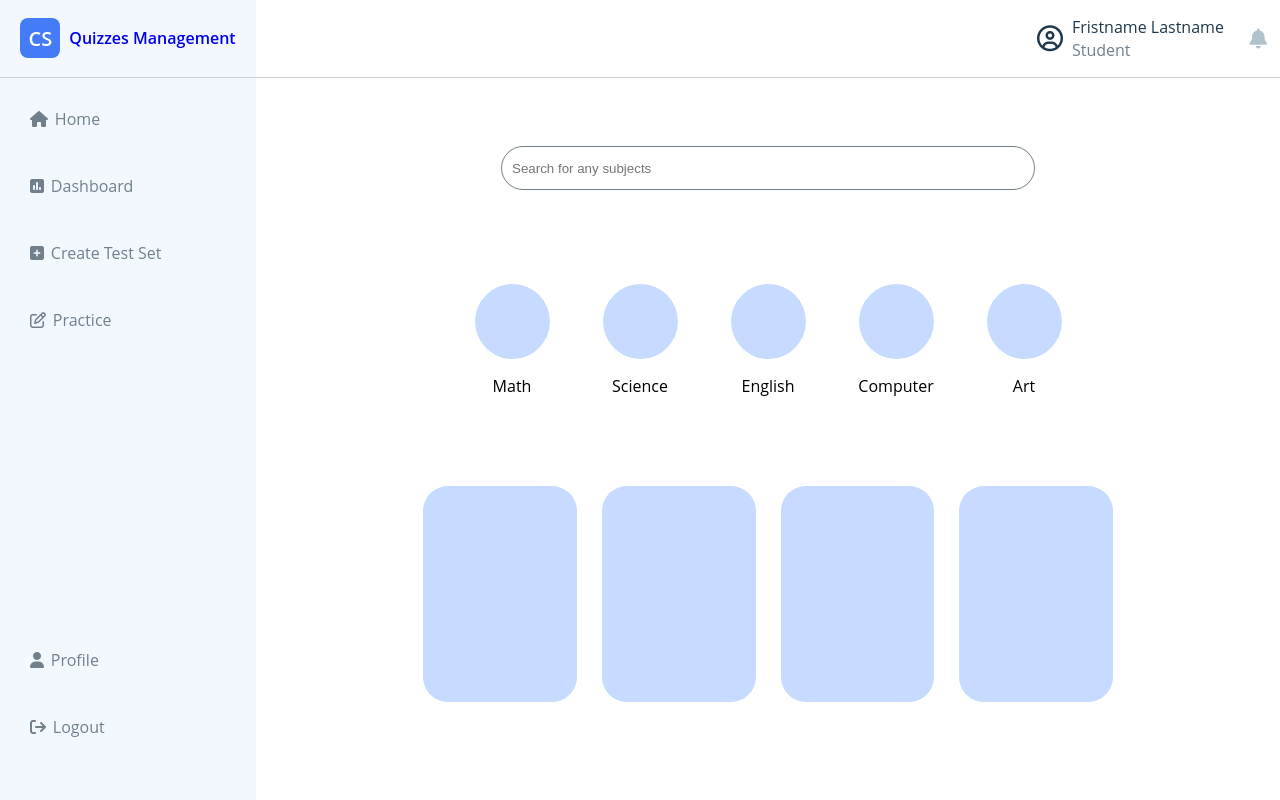
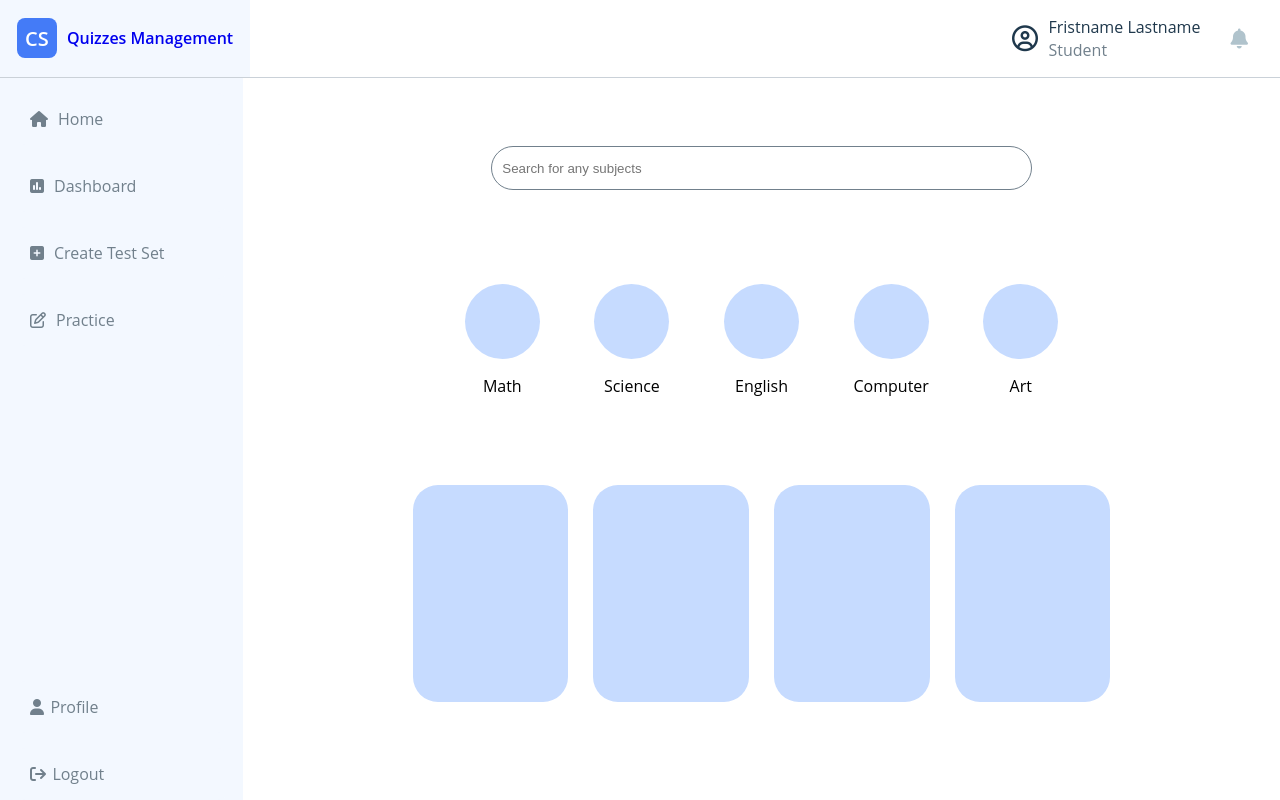
Before and after one commit to Putthakun/QuizzesManagementProject, a Django app: page /home_page/ in a window 1280 px wide. Run offline with Django 5.2, Linux system fonts and the light colour scheme; some libraries are stand-ins or nearby versions.

Commit message:
Adjust CSS
Home page and Subject page

```diff
--- a/mysite/blog/static/blog/css/home_page3.css
+++ b/mysite/blog/static/blog/css/home_page.css
@@ -19,11 +19,13 @@ html, body {
     justify-content: space-between;
     background-color: white;
     border-bottom: 1px solid #CAD1D8;
-    height: 10%;
+    height: 85px;
 }
 .navbar_left{
-    width: 20%;
+    /* width: 30%; */
+    width: 250px;
     background-color: #F3F8FF;
+    /* background-color: red; */
     display: flex;
     justify-content: center;
     align-items: center;
@@ -41,14 +43,14 @@ html, body {
     display: flex;
     justify-content: center;
     align-items: center;
-    margin-right: 3.5%;
+    margin-right: 10px;
     font-size: 20px;
 }
 .navbar_right{
     display: flex;
     justify-content: center;
     align-items: center;
-    width: 20%;
+    width: 300px;
     background-color: white;
 }
 .navbar_right a{
@@ -84,14 +86,15 @@ html, body {
     height: 100%;
 }
 .main_left{
-    width: 20%;
+    width: 300px;
     display: flex;
     flex-direction: column;
     justify-content: space-between;
     background-color:#F3F8FF;
+    /* background-color: red; */
 }
 .menu{
-    height: 50%;
+    height: 300px;
     /* background-color: green; */
     display: flex;
     flex-direction: column;
@@ -106,14 +109,14 @@ html, body {
     font-size: 16px;
 }
 .menu i{
-    margin-right: 3.5%;
+    margin-right: 10px;
 }
 .menu a:hover{
     background-color: #C6DBFF;
     color: #447BF7;
 }
 .menu_bottom{
-    height: 25%;
+    /* height: 25%; */
     /* background-color: red; */
     display: flex;
     flex-direction: column;
@@ -135,7 +138,9 @@ html, body {
     color: #447BF7;
 }
 .main_right{
-    width: 80%;
+    /* width: 1300px; */
+    /* width: 80%; */
+    width: 100%;
     background-color: white;
 }
 .main_right_top{
--- a/mysite/blog/templates/blog/home_page.html
+++ b/mysite/blog/templates/blog/home_page.html
@@ -7,7 +7,7 @@
     <title>Home</title>
 
     <link rel="stylesheet" href="https://cdnjs.cloudflare.com/ajax/libs/font-awesome/6.6.0/css/all.min.css" integrity="sha512-Kc323vGBEqzTmouAECnVceyQqyqdsSiqLQISBL29aUW4U/M7pSPA/gEUZQqv1cwx4OnYxTxve5UMg5GT6L4JJg==" crossorigin="anonymous" referrerpolicy="no-referrer" />
-    <link rel="stylesheet" href="{% static 'blog/css/home_page3.css' %}">
+    <link rel="stylesheet" href="{% static 'blog/css/home_page.css' %}">
 
 </head>
 <body>
```
Also changed, not shown: mysite/blog/static/blog/css/subject_page.css (+11 -9 lines).
